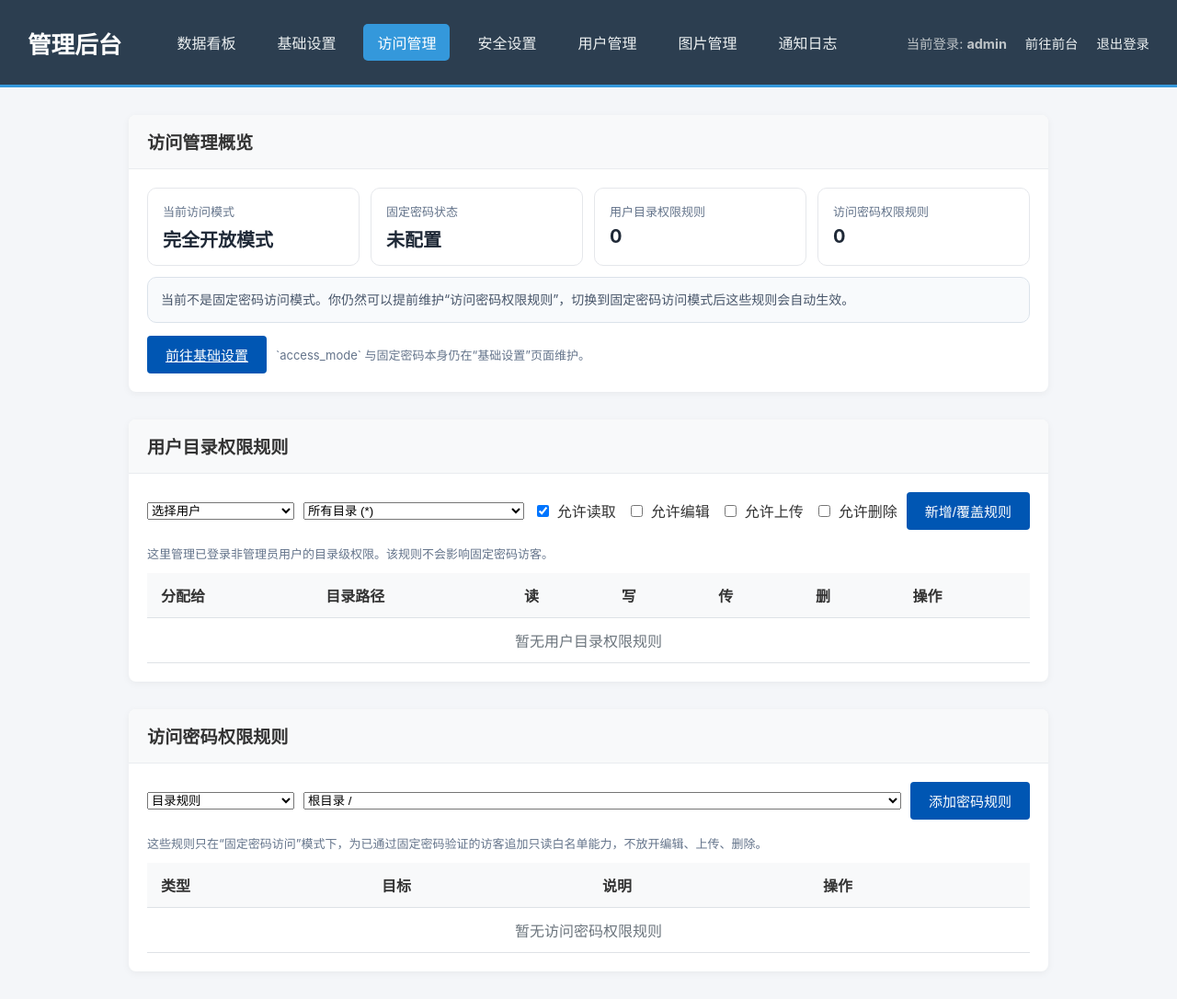
After one commit to 52op/PlanB, a Flask app: page /admin/access in a window 1280 px wide. The commit adds this page. Shown: the whole page at 92% size. Run offline with Flask 3, Linux system fonts and the light colour scheme; a user stored in the database is signed in; data comes from the database, SQL or seed files in the repository; data that the repository does not hold is empty.

Commit message:
添加全局密码访问规则自定义并将全局密码规则与指定用户访问规则都统一在后台访问设置页面

```diff
--- a/blueprints/api.py
+++ b/blueprints/api.py
@@ -1212,7 +1212,7 @@ def search_docs():
                 continue
 
             metadata = payload.get('metadata', {})
-            if not _can_access_document_metadata(filename, metadata):
+            if not _can_access_document_metadata(filename, metadata, allow_password_access=True):
                 continue
             raw_content = payload.get('raw_content', '')
 
--- a/models.py
+++ b/models.py
@@ -65,6 +65,20 @@ class PermissionRule(db.Model):
     can_delete = db.Column(db.Boolean, default=False)
 
     user = db.relationship('User', backref=db.backref('permissions', lazy=True))
+
+
+class PasswordAccessRule(db.Model):
+    __tablename__ = 'password_access_rules'
+    id = db.Column(db.Integer, primary_key=True)
+    target_type = db.Column(db.String(10), nullable=False, default='dir')  # dir / file
+    target_path = db.Column(db.String(255), nullable=False)
+    created_at = db.Column(db.DateTime, default=db.func.current_timestamp())
+
+    __table_args__ = (
+        db.UniqueConstraint('target_type', 'target_path', name='uq_password_access_rule_target'),
+        db.Index('ix_password_access_rule_target', 'target_type', 'target_path'),
+    )
+
 
 class Image(db.Model):
     __tablename__ = 'images'
--- a/templates/admin.html
+++ b/templates/admin.html
@@ -614,6 +614,7 @@
             <nav class="main-nav" id="adminMainNav">
                 <a href="{{ url_for('admin.admin_dashboard') }}" class="{% if request.endpoint == 'admin.admin_dashboard' %}active{% endif %}">数据看板</a>
                 <a href="{{ url_for('admin.admin_base') }}" class="{% if request.endpoint == 'admin.admin_base' %}active{% endif %}">基础设置</a>
+                <a href="{{ url_for('admin.admin_access') }}" class="{% if request.endpoint in ['admin.admin_access', 'admin.admin_access_save_user_rule', 'admin.admin_access_delete_user_rule', 'admin.admin_access_add_password_rule', 'admin.admin_access_delete_password_rule'] %}active{% endif %}">访问管理</a>
                 <a href="{{ url_for('admin.admin_security') }}" class="{% if request.endpoint == 'admin.admin_security' %}active{% endif %}">安全设置</a>
                 <a href="{{ url_for('admin.admin_users') }}" class="{% if request.endpoint in ['admin.admin_users', 'admin.admin_user_detail_page'] %}active{% endif %}">用户管理</a>
                 <a href="{{ url_for('admin.image_management') }}" class="{% if request.endpoint == 'admin.image_management' %}active{% endif %}">图片管理</a>
--- /dev/null
+++ b/templates/admin_access.html
@@ -0,0 +1,249 @@
+{% extends "admin.html" %}
+
+{% block head %}
+<style>
+.access-summary-grid {
+    display: grid;
+    grid-template-columns: repeat(auto-fit, minmax(180px, 1fr));
+    gap: 12px;
+}
+.access-summary-item {
+    padding: 14px 16px;
+    border: 1px solid #e5e7eb;
+    border-radius: 10px;
+    background: #fff;
+}
+.access-summary-item strong {
+    display: block;
+    font-size: 20px;
+    color: #1f2937;
+    margin-top: 6px;
+}
+.access-note {
+    margin-top: 12px;
+    padding: 12px 14px;
+    border-radius: 10px;
+    font-size: 14px;
+    line-height: 1.7;
+    border: 1px solid #dbe2ea;
+    background: #f8fafc;
+    color: #475569;
+}
+.access-note.is-active {
+    background: #ecfeff;
+    border-color: #a5f3fc;
+    color: #155e75;
+}
+.inline-actions {
+    display: flex;
+    flex-wrap: wrap;
+    gap: 10px;
+    align-items: center;
+}
+.inline-actions .form-control {
+    min-width: 160px;
+}
+.permission-flags {
+    display: flex;
+    flex-wrap: wrap;
+    gap: 12px;
+    align-items: center;
+}
+.permission-flags label {
+    display: inline-flex;
+    align-items: center;
+    gap: 6px;
+    margin-bottom: 0;
+    font-weight: 500;
+}
+.muted-text {
+    color: #64748b;
+    font-size: 13px;
+}
+</style>
+{% endblock %}
+
+{% block content %}
+<div class="card">
+    <div class="card-header">访问管理概览</div>
+    <div class="card-body">
+        <div class="access-summary-grid">
+            <div class="access-summary-item">
+                <span class="muted-text">当前访问模式</span>
+                <strong>{{ access_mode_label }}</strong>
+            </div>
+            <div class="access-summary-item">
+                <span class="muted-text">固定密码状态</span>
+                <strong>{{ '已配置' if has_global_password else '未配置' }}</strong>
+            </div>
+            <div class="access-summary-item">
+                <span class="muted-text">用户目录权限规则</span>
+                <strong>{{ user_permission_count }}</strong>
+            </div>
+            <div class="access-summary-item">
+                <span class="muted-text">访问密码权限规则</span>
+                <strong>{{ password_rule_count }}</strong>
+            </div>
+        </div>
+        <div class="access-note {% if access_mode == 'password_only' %}is-active{% endif %}">
+            {% if access_mode == 'password_only' %}
+            当前固定密码访问已启用。访客输入固定密码后，仍可访问公开内容，同时额外获得此页中“访问密码权限规则”白名单的只读访问能力。
+            {% else %}
+            当前不是固定密码访问模式。你仍然可以提前维护“访问密码权限规则”，切换到固定密码访问模式后这些规则会自动生效。
+            {% endif %}
+        </div>
+        <div class="inline-actions" style="margin-top:14px;">
+            <a class="btn" href="{{ url_for('admin.admin_base') }}">前往基础设置</a>
+            <span class="muted-text">`access_mode` 与固定密码本身仍在“基础设置”页面维护。</span>
+        </div>
+    </div>
+</div>
+
+<div class="card">
+    <div class="card-header">用户目录权限规则</div>
+    <div class="card-body">
+        <form method="POST" action="{{ url_for('admin.admin_access_save_user_rule') }}" class="inline-actions" style="margin-bottom:16px;">
+            <input type="hidden" name="csrf_token" value="{{ csrf_token() }}">
+            <select name="user_id" class="form-control" required>
+                <option value="">选择用户</option>
+                {% for usr in users %}
+                <option value="{{ usr.id }}">{{ usr.username }} ({{ usr.role }})</option>
+                {% endfor %}
+            </select>
+            <select name="dir_path" class="form-control" required style="flex:1; min-width:220px;">
+                <option value="*">所有目录 (*)</option>
+                {% for d in all_dirs if d != '/' %}
+                <option value="{{ d }}">{{ d }}</option>
+                {% endfor %}
+            </select>
+            <div class="permission-flags">
+                <label><input type="checkbox" name="can_read" checked> 允许读取</label>
+                <label><input type="checkbox" name="can_edit"> 允许编辑</label>
+                <label><input type="checkbox" name="can_upload"> 允许上传</label>
+                <label><input type="checkbox" name="can_delete"> 允许删除</label>
+            </div>
+            <button type="submit" class="btn">新增/覆盖规则</button>
+        </form>
+
+        <div class="muted-text" style="margin-bottom:12px;">这里管理已登录非管理员用户的目录级权限。该规则不会影响固定密码访客。</div>
+
+        <table>
+            <thead>
+                <tr>
+                    <th>分配给</th>
+                    <th>目录路径</th>
+                    <th>读</th>
+                    <th>写</th>
+                    <th>传</th>
+                    <th>删</th>
+                    <th>操作</th>
+                </tr>
+            </thead>
+            <tbody>
+                {% for p in permissions %}
+                <tr>
+                    <td>{{ p.user.username if p.user else '已删除的用户' }}</td>
+                    <td>{{ p.dir_path }}</td>
+                    <td>{{ '✅' if p.can_read else '❌' }}</td>
+                    <td>{{ '✅' if p.can_edit else '❌' }}</td>
+                    <td>{{ '✅' if p.can_upload else '❌' }}</td>
+                    <td>{{ '✅' if p.can_delete else '❌' }}</td>
+                    <td>
+                        <form method="POST" action="{{ url_for('admin.admin_access_delete_user_rule', rule_id=p.id) }}" style="display:inline;">
+                            <input type="hidden" name="csrf_token" value="{{ csrf_token() }}">
+                            <button class="btn btn-sm btn-danger" type="submit">删除</button>
+                        </form>
+                    </td>
+                </tr>
+                {% else %}
+                <tr><td colspan="7" style="text-align:center; color:#6c757d;">暂无用户目录权限规则</td></tr>
+                {% endfor %}
+            </tbody>
+        </table>
+    </div>
+</div>
+
+<div class="card">
+    <div class="card-header">访问密码权限规则</div>
+    <div class="card-body">
+        <form method="POST" action="{{ url_for('admin.admin_access_add_password_rule') }}" id="passwordAccessRuleForm" class="inline-actions" style="margin-bottom:16px;">
+            <input type="hidden" name="csrf_token" value="{{ csrf_token() }}">
+            <select name="target_type" id="passwordRuleType" class="form-control" required>
+                <option value="dir">目录规则</option>
+                <option value="file">文件规则</option>
+            </select>
+            <select name="dir_path" id="passwordRuleDirPath" class="form-control" style="flex:1; min-width:220px;">
+                {% for d in all_dirs %}
+                <option value="{{ d }}">{{ '根目录 /' if d == '/' else d }}</option>
+                {% endfor %}
+            </select>
+            <select name="file_path" id="passwordRuleFilePath" class="form-control" style="display:none; flex:1; min-width:220px;">
+                {% for f in all_files %}
+                <option value="{{ f }}">{{ f }}</option>
+                {% endfor %}
+            </select>
+            <button type="submit" class="btn">添加密码规则</button>
+        </form>
+
+        <div class="muted-text" style="margin-bottom:12px;">这些规则只在“固定密码访问”模式下，为已通过固定密码验证的访客追加只读白名单能力，不放开编辑、上传、删除。</div>
+
+        <table>
+            <thead>
+                <tr>
+                    <th>类型</th>
+                    <th>目标</th>
+                    <th>说明</th>
+                    <th>操作</th>
+                </tr>
+            </thead>
+            <tbody>
+                {% for rule in password_rules %}
+                <tr>
+                    <td>{{ '目录' if rule.target_type == 'dir' else '文件' }}</td>
+                    <td>{{ rule.target_path or '/' }}</td>
+                    <td>
+                        {% if rule.target_type == 'dir' %}
+                        允许访问该目录及其子目录中的文档内容
+                        {% else %}
+                        仅允许访问该 Markdown 文件本身
+                        {% endif %}
+                    </td>
+                    <td>
+                        <form method="POST" action="{{ url_for('admin.admin_access_delete_password_rule', rule_id=rule.id) }}" style="display:inline;">
+                            <input type="hidden" name="csrf_token" value="{{ csrf_token() }}">
+                            <button class="btn btn-sm btn-danger" type="submit">删除</button>
+                        </form>
+                    </td>
+                </tr>
+                {% else %}
+                <tr><td colspan="4" style="text-align:center; color:#6c757d;">暂无访问密码权限规则</td></tr>
+                {% endfor %}
+            </tbody>
+        </table>
+    </div>
+</div>
+{% endblock %}
+
+{% block scripts %}
+<script>
+document.addEventListener('DOMContentLoaded', function () {
+    const typeSelect = document.getElementById('passwordRuleType');
+    const dirSelect = document.getElementById('passwordRuleDirPath');
+    const fileSelect = document.getElementById('passwordRuleFilePath');
+
+    function refreshPasswordRuleInputs() {
+        if (!typeSelect || !dirSelect || !fileSelect) return;
+        const isFile = typeSelect.value === 'file';
+        dirSelect.style.display = isFile ? 'none' : 'block';
+        fileSelect.style.display = isFile ? 'block' : 'none';
+        dirSelect.disabled = isFile;
+        fileSelect.disabled = !isFile;
+    }
+
+    if (typeSelect) {
+        typeSelect.addEventListener('change', refreshPasswordRuleInputs);
+        refreshPasswordRuleInputs();
+    }
+});
+</script>
+{% endblock %}
```
Also changed, not shown: blueprints/admin.py (+226 -38 lines), blueprints/main.py (+35 -4 lines), services/__init__.py (+11 -1 lines), services/access.py (+57 -1 lines), services/docs.py (+14 -5 lines), templates/admin_base.html (+27 -54 lines).
